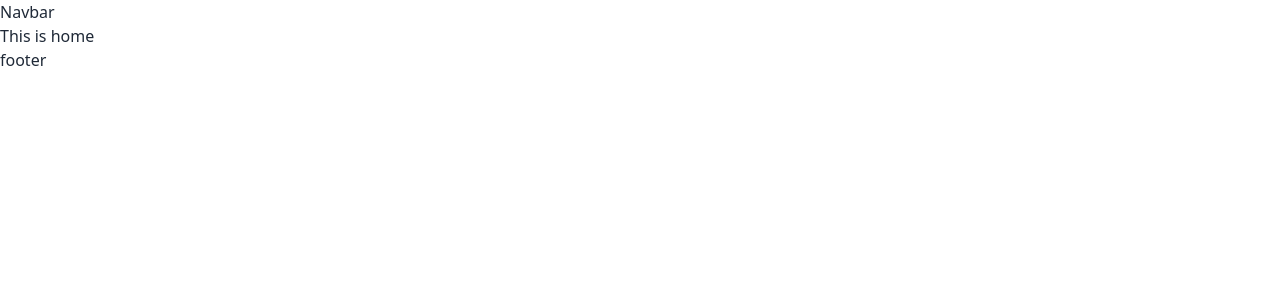
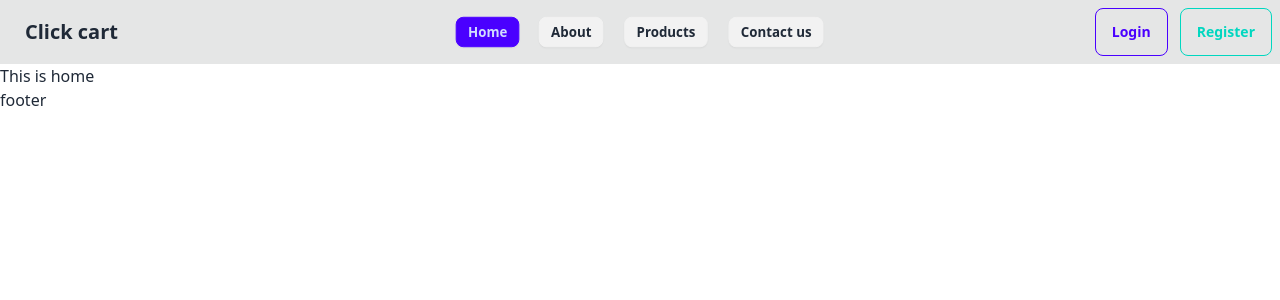
Before and after one commit to Merajul09/ClickCart, a React (Vite) app: page / in a window 1280 px wide. Shown: the top 300 px of the page. Built offline with nearby package versions, Linux system fonts and the light colour scheme.

Commit message:
added navbar component

```diff
--- a/src/components/ExampleComponent.js
+++ /dev/null
@@ -1,11 +0,0 @@
-import React from 'react';
-
-function ExampleComponent() {
-    return (
-        <div>
-            <h2>Example Component</h2>
-        </div>
-    );
-}
-
-export default ExampleComponent;
--- /dev/null
+++ b/src/components/NavBar.jsx
@@ -0,0 +1,87 @@
+import { Link, NavLink } from "react-router-dom";
+
+const NavBar = () => {
+  const links = (
+    <div className="space-x-4">
+      <NavLink
+        to="/"
+        className={({ isActive }) =>
+          isActive ? "btn btn-sm btn-primary" : "btn btn-sm"
+        }
+      >
+        Home
+      </NavLink>
+      <NavLink
+        to="/about"
+        className={({ isActive }) =>
+          isActive ? "btn btn-sm btn-primary" : "btn btn-sm"
+        }
+      >
+        About
+      </NavLink>
+      <NavLink
+        to="/products"
+        className={({ isActive }) =>
+          isActive ? "btn btn-sm btn-primary" : "btn btn-sm"
+        }
+      >
+        Products
+      </NavLink>
+      <NavLink
+        to="/contact"
+        className={({ isActive }) =>
+          isActive ? "btn btn-sm btn-primary" : "btn btn-sm"
+        }
+      >
+        Contact us
+      </NavLink>
+    </div>
+  );
+  return (
+    <div className="navbar bg-base-300">
+      <div className="navbar-start">
+        <div className="dropdown">
+          <div tabIndex={0} role="button" className="btn btn-ghost lg:hidden">
+            <svg
+              xmlns="http://www.w3.org/2000/svg"
+              className="h-5 w-5"
+              fill="none"
+              viewBox="0 0 24 24"
+              stroke="currentColor"
+            >
+              <path
+                strokeLinecap="round"
+                strokeLinejoin="round"
+                strokeWidth="2"
+                d="M4 6h16M4 12h8m-8 6h16"
+              />
+            </svg>
+          </div>
+          <ul
+            tabIndex={0}
+            className="menu menu-sm dropdown-content bg-base-100 rounded-box z-[1] mt-3 w-52 p-2 shadow"
+          >
+            {links}
+          </ul>
+        </div>
+        <a href="/" className="btn btn-ghost text-xl">
+          Click cart
+        </a>
+      </div>
+      <div className="navbar-center hidden lg:flex">
+        <ul className="menu menu-horizontal px-1">{links}</ul>
+      </div>
+
+      <div className="navbar-end gap-3">
+        <Link to="/login" className="btn btn-outline btn-primary">
+          Login
+        </Link>
+        <Link to="/register" className="btn btn-outline btn-accent">
+          Register
+        </Link>
+      </div>
+    </div>
+  );
+};
+
+export default NavBar;
--- a/src/layouts/MainLayout.jsx
+++ b/src/layouts/MainLayout.jsx
@@ -1,10 +1,13 @@
-import { Outlet } from 'react-router-dom';
+import { Outlet } from "react-router-dom";
+import NavBar from "../components/NavBar";
 
 const MainLayout = () => {
   return (
     <>
-            <div>Navbar</div>
-            <div className='container mx-auto'>
+      <div>
+        <NavBar />
+      </div>
+      <div className="container mx-auto">
         <Outlet></Outlet>
       </div>
       <div>footer</div>
```
Also changed, not shown: src/pages/Home.jsx (+5 -5 lines). Lines whose indentation alone changed are shown as unchanged.
